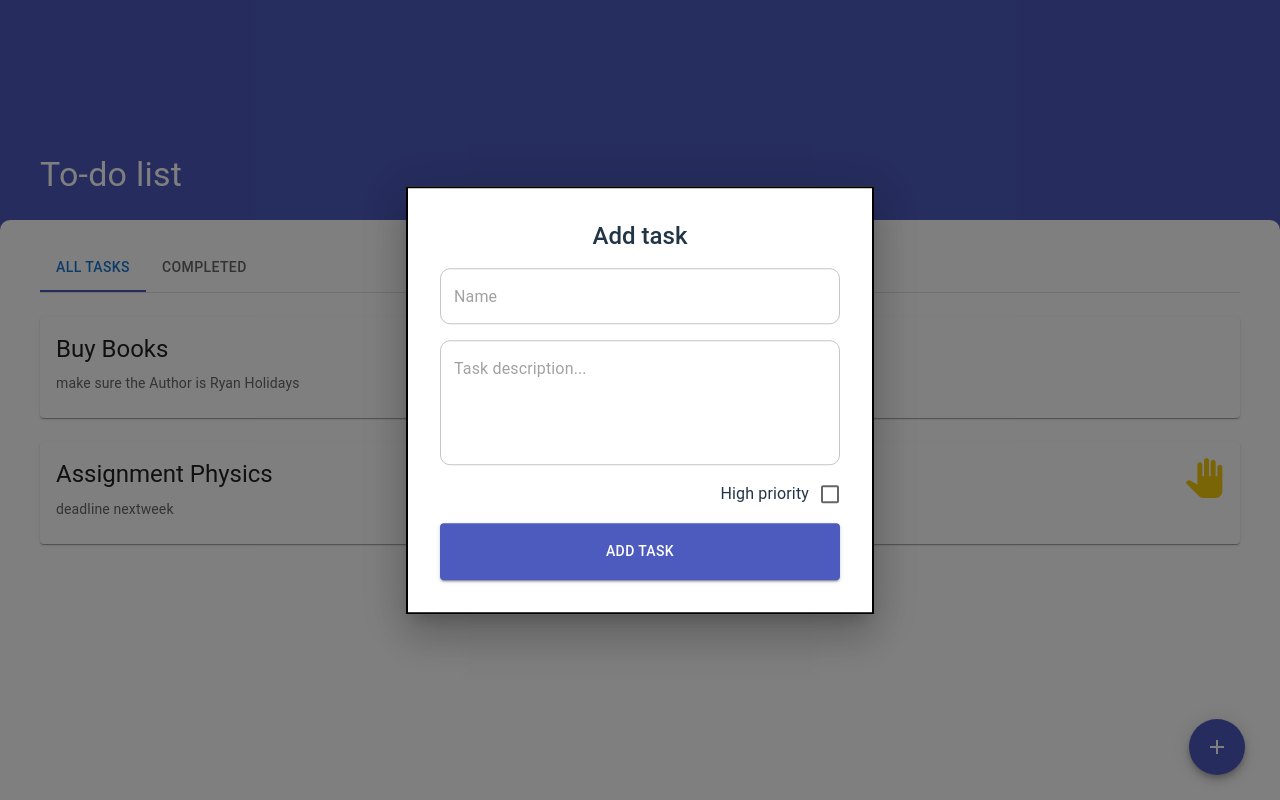
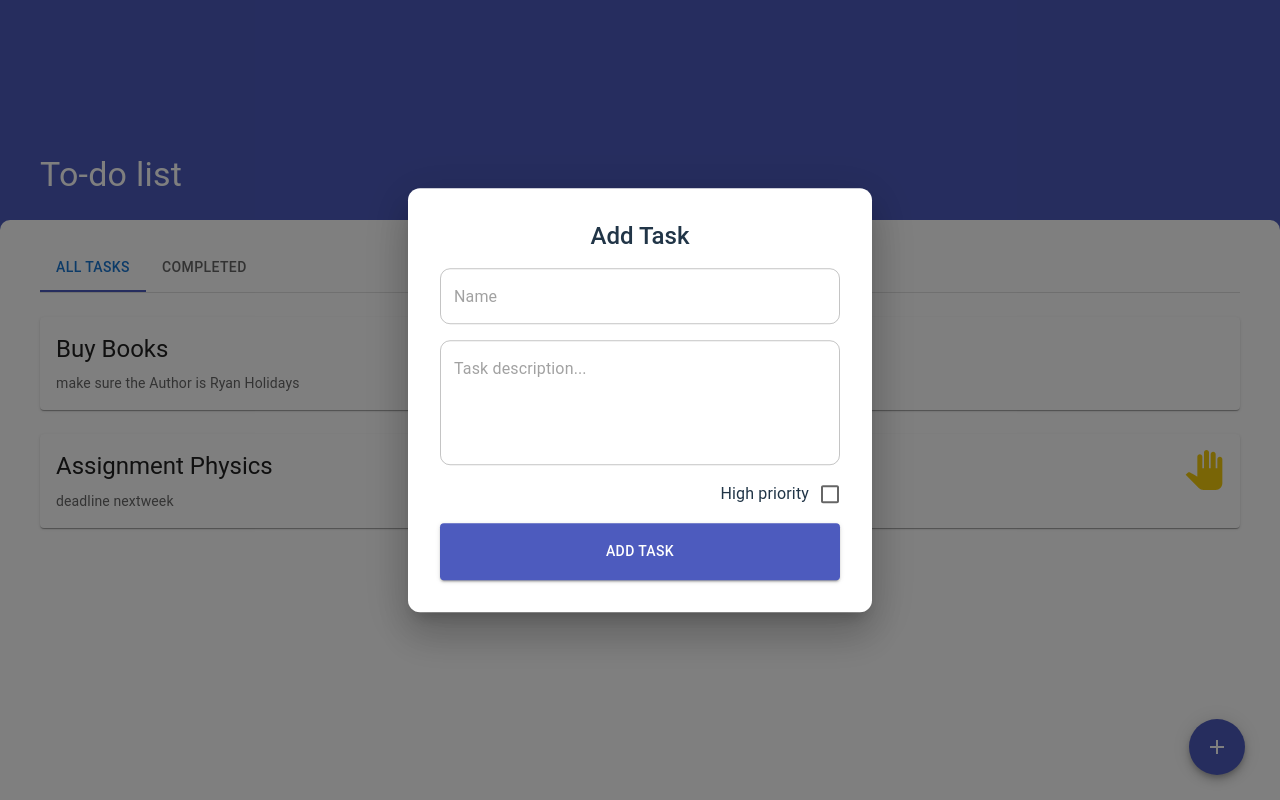
Before and after one commit to earlhansg/to-do-list, a React (Vite) app: page / in a window 1280 px wide. Both pictures are taken after a click on the button "add". Built offline with nearby package versions, Linux system fonts and the light colour scheme.

Commit message:
added logic for TaskModal for updating and adding new tak

```diff
--- a/src/components/ButtonWithDialog/ButtonWithDialog.tsx
+++ b/src/components/ButtonWithDialog/ButtonWithDialog.tsx
@@ -1,14 +1,32 @@
 import { Fab } from "@mui/material";
-import { useState } from "react";
+import React, { forwardRef, useImperativeHandle, useState } from "react";
 
 import AddIcon from "@mui/icons-material/Add";
 import TaskModal from "../TaskModal/TaskModal";
+import { ActionType } from "../../shared/models/ActionType.model";
+import { Action } from "../../shared/enums/Action.enum";
 
-const ButtonWithDialog = () => {
+export type ButtonWithDialogMethods = {
+    updateTask: () => void;
+}
+
+const ButtonWithDialog: React.ForwardRefRenderFunction<ButtonWithDialogMethods, any> = (props, ref) => {
   const [isOpen, setIsOpen] = useState(false);
+  const [actionType, setActionType] = useState<ActionType>({action: "ADD"});
+
+  const updateTask = () => {
+    console.log('Method called in child component');
+    setIsOpen(true);
+    setActionType({action: Action.update})
+  };
+
+  useImperativeHandle(ref, () => ({
+    updateTask
+  }));
+
   return (
     <>
-      {isOpen && <TaskModal isOpen={isOpen} setIsOpen={setIsOpen}/>}
+      {isOpen && <TaskModal isOpen={isOpen} setIsOpen={setIsOpen} actionType={actionType}/>}
       <Fab
         color="primary"
         aria-label="add"
@@ -19,7 +37,8 @@ const ButtonWithDialog = () => {
           backgroundColor: "#4d5bbe",
         }}
         onClick={() => {
-          setIsOpen(true);
+          setIsOpen(true)
+          setActionType({action: Action.add})
         }}
       >
         <AddIcon />
@@ -28,4 +47,6 @@ const ButtonWithDialog = () => {
   );
 };
 
-export default ButtonWithDialog;
+// export default ButtonWithDialog;
+
+export const ForwardedButtonWithDialog = forwardRef(ButtonWithDialog);
--- a/src/components/Content/Content.tsx
+++ b/src/components/Content/Content.tsx
@@ -2,7 +2,8 @@ import { Alert, Box } from "@mui/material";
 import MenuTabs from "../MenuTabs/MenuTabs";
 import TaskCard from "../TaskCard/TaskCard";
 
-import ButtonWithDialog from "../ButtonWithDialog/ButtonWithDialog";
+import { ButtonWithDialogMethods, ForwardedButtonWithDialog } from "../ButtonWithDialog/ButtonWithDialog";
+import { useRef } from "react";
 
 const tasks = [
     {
@@ -30,6 +31,14 @@ const tasks = [
 
 const Content = () => {
   console.log("Content Component")
+  const buttonWithDialogRef = useRef<ButtonWithDialogMethods>(null);
+
+  const handleButtonClick = () => {
+    // Access the method in the child component using the ref
+    if (buttonWithDialogRef.current) {
+      buttonWithDialogRef.current.updateTask()
+    }
+  };
   return (
     <Box
       sx={{
@@ -49,7 +58,12 @@ const Content = () => {
 
           return filteredTasks.length !== 0 ? (
             filteredTasks.map((task) => (
-              <TaskCard key={task.id} task={task}/>
+              // <TaskCard key={task.id} task={task}/>
+
+              <TaskCard key={task.id} task={task} updateTask={handleButtonClick}/>
+              // <Box onClick={handleButtonClick} key={task.id}>
+              //   <TaskCard task={task}/>
+              // </Box>
             ))
           ) : (
             <Alert severity="info" sx={{ mt: 2 }}>
@@ -58,7 +72,9 @@ const Content = () => {
           );
         }}
       </MenuTabs>
-      <ButtonWithDialog/>
+      {/* <ButtonWithDialog ref={buttonWithDialogRef}/> */}
+      <ForwardedButtonWithDialog ref={buttonWithDialogRef}/>
+      {/* <button onClick={handleButtonClick}>Call Child Method</button> */}
     </Box>
   );
 };
--- a/src/components/TaskCard/TaskCard.tsx
+++ b/src/components/TaskCard/TaskCard.tsx
@@ -1,4 +1,4 @@
-import { Box, Card, CardContent, Typography } from "@mui/material";
+import { Box, Card, CardActionArea, CardContent, Typography } from "@mui/material";
 
 import PanToolIcon from '@mui/icons-material/PanTool';
 import { Task } from "../../shared/models/Task.model";
@@ -6,12 +6,14 @@ import { Task } from "../../shared/models/Task.model";
 
 type TaskCardProps = {
   task: Task
+  updateTask: () => void
 }
 
-const TaskCard = ({task} : TaskCardProps) => {
+const TaskCard = ({task, updateTask} : TaskCardProps) => {
   console.log("TaskCard Component")
   return (
-    <Card sx={{ marginTop: "1.5rem"}}>
+    <Card sx={{ marginTop: "1.5rem", ":hover": "red"}} onClick={updateTask}>
+      <CardActionArea>
         <CardContent sx={{}}>
           <Box sx={{ display: "flex", flexDirection: "row" }}>
             <Typography sx={{ marginRight: "auto" }} variant="h5" gutterBottom>
@@ -25,6 +27,7 @@ const TaskCard = ({task} : TaskCardProps) => {
             {task.description}
           </Typography>
         </CardContent>
+      </CardActionArea>
     </Card>
   );
 };
--- a/src/components/TaskModal/TaskModal.tsx
+++ b/src/components/TaskModal/TaskModal.tsx
@@ -2,12 +2,18 @@ import {
   Box,
   Button,
   Checkbox,
+  FormControl,
   FormControlLabel,
+  InputLabel,
+  MenuItem,
   Modal,
+  Select,
   TextField,
   Typography,
 } from "@mui/material";
 import React from "react";
+import { ActionType } from "../../shared/models/ActionType.model";
+import { Action } from "../../shared/enums/Action.enum";
 
 const style = {
   position: "absolute" as "absolute",
@@ -16,17 +22,18 @@ const style = {
   transform: "translate(-50%, -50%)",
   width: 400,
   bgcolor: "background.paper",
-  border: "2px solid #000",
   boxShadow: 24,
+  borderRadius: 3,
   p: 4,
 };
 
 type TaskModalProps = {
   isOpen: boolean;
   setIsOpen: React.Dispatch<React.SetStateAction<boolean>>;
+  actionType: ActionType;
 };
 
-const TaskModal = ({ isOpen, setIsOpen }: TaskModalProps) => {
+const TaskModal = ({ isOpen, setIsOpen, actionType }: TaskModalProps) => {
   return (
     <Modal
       open={isOpen}
@@ -42,7 +49,7 @@ const TaskModal = ({ isOpen, setIsOpen }: TaskModalProps) => {
           fontWeight={"500"}
           textAlign={"center"}
         >
-          Add task
+          {actionType.action === Action.add ? "Add Task" : "Update Task"}
         </Typography>
         <TextField
           id="outlined-basic"
@@ -68,26 +75,74 @@ const TaskModal = ({ isOpen, setIsOpen }: TaskModalProps) => {
             },
           }}
         />
-        <Box sx={{display: "flex", justifyContent: "end"}} mt={1} mb={1}>
+        <Box sx={{ display: "flex", justifyContent: "end" }} mt={1} mb={1}>
+          <FormControl fullWidth sx={{ pt: actionType.action !== Action.add ? 1 : 0 }}>
+            {actionType.action !== Action.add && (
+              <>
+                <InputLabel id="demo-simple-select-label">Move</InputLabel>
+                <Select
+                  labelId="demo-simple-select-label"
+                  // value={age}
+                  label="Move"
+                  // onChange={handleChange}
+                >
+                  <MenuItem value={0}>Pending</MenuItem>
+                  <MenuItem value={1}>Completed</MenuItem>
+                </Select>
+              </>
+            )}
             <FormControlLabel
               // value="start"
               control={
-            <Checkbox sx={{
-              '&.Mui-checked': {
+                <Checkbox
+                  sx={{
+                    "&.Mui-checked": {
                       color: "#4d5bbe",
                     },
-            }}/>
+                  }}
+                />
               }
               label="High priority"
               labelPlacement="start"
             />
+          </FormControl>
         </Box>
-        <Button variant="contained" sx={{
+        {actionType.action === Action.add ? (
+          <Button
+            variant="contained"
+            sx={{
               width: "100%",
               paddingTop: 2,
               paddingBottom: 2,
-          backgroundColor: "#4d5bbe"
-        }}>Add Task</Button>
+              backgroundColor: "#4d5bbe",
+            }}
+          >
+            Add Task
+          </Button>
+        ) : (
+          <Box sx={{ display: "flex", gap: 1 }}>
+            <Button
+              variant="contained"
+              sx={{
+                paddingTop: 2,
+                paddingBottom: 2,
+                backgroundColor: "#4d5bbe",
+              }}
+            >
+              Update Task
+            </Button>
+            <Button
+              variant="contained"
+              sx={{
+                paddingTop: 2,
+                paddingBottom: 2,
+                backgroundColor: "#BF3131",
+              }}
+            >
+              Delete Task
+            </Button>
+          </Box>
+        )}
       </Box>
     </Modal>
   );
--- /dev/null
+++ b/src/shared/enums/Action.enum.ts
@@ -0,0 +1,4 @@
+export enum Action {
+  add = "ADD",
+  update = "UPDATE",
+}
--- /dev/null
+++ b/src/shared/models/ActionType.model.ts
@@ -0,0 +1,3 @@
+export type ActionType = {
+  action: "ADD" | "UPDATE";
+};
```
Lines whose indentation alone changed are shown as unchanged.
